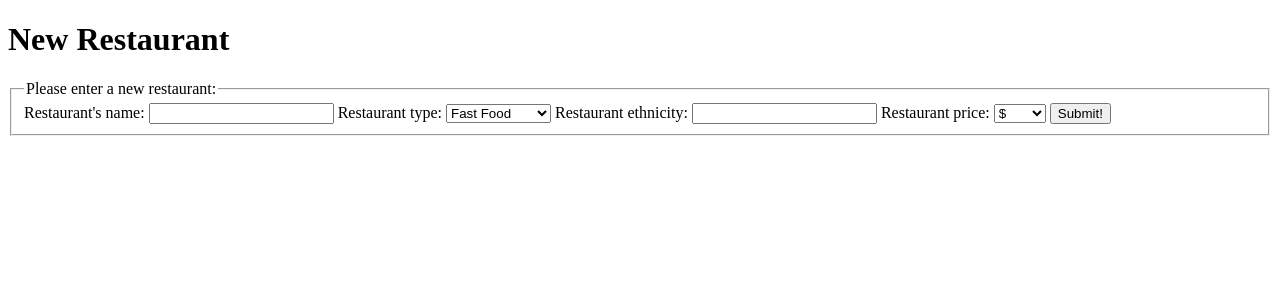
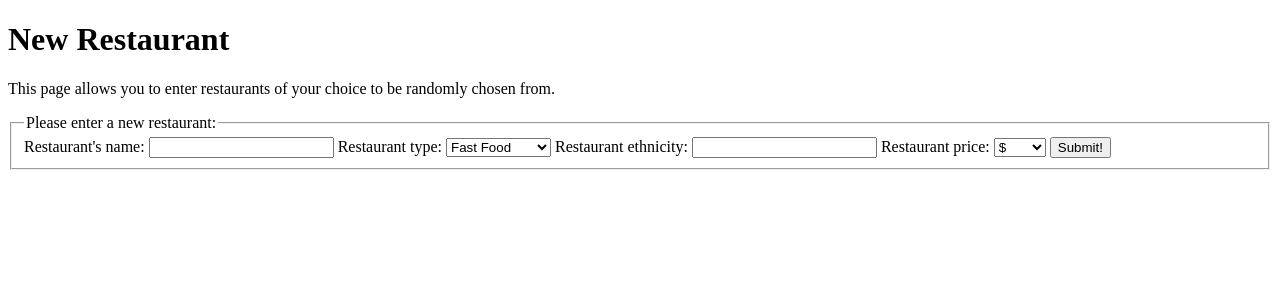
Before and after one commit to benchan777/restaurant-picker, a Flask app: page /add_restaurant in a window 1280 px wide. Shown: the part 26-326 px from the top of the page. Run offline with Flask 2, Linux system fonts and the light colour scheme; some libraries are stand-ins or nearby versions.

Commit message:
edit page description

```diff
--- a/templates/add_restaurant.html
+++ b/templates/add_restaurant.html
@@ -3,6 +3,8 @@
 
 <main>
     <h1>New Restaurant</h1>
+
+    <p>This page allows you to enter restaurants of your choice to be randomly chosen from.</p>
 
     <form method='POST'>
         <fieldset>
```
